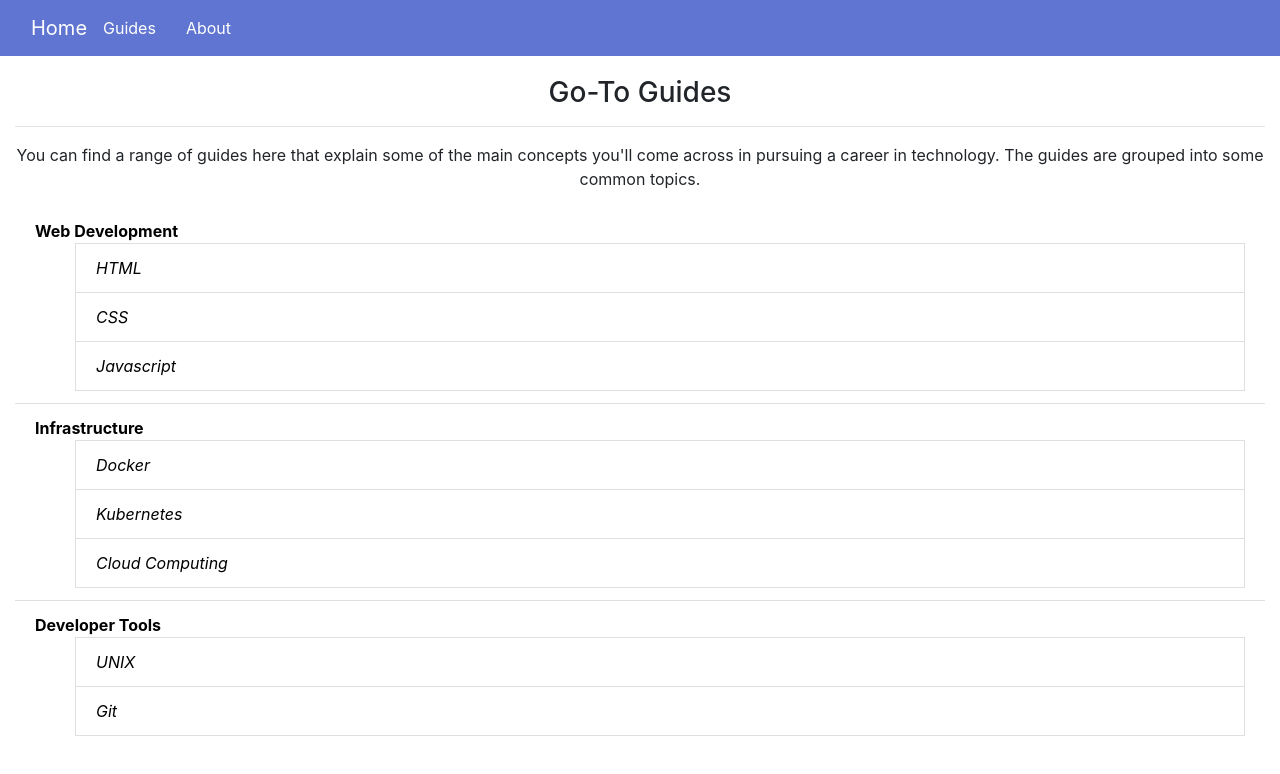
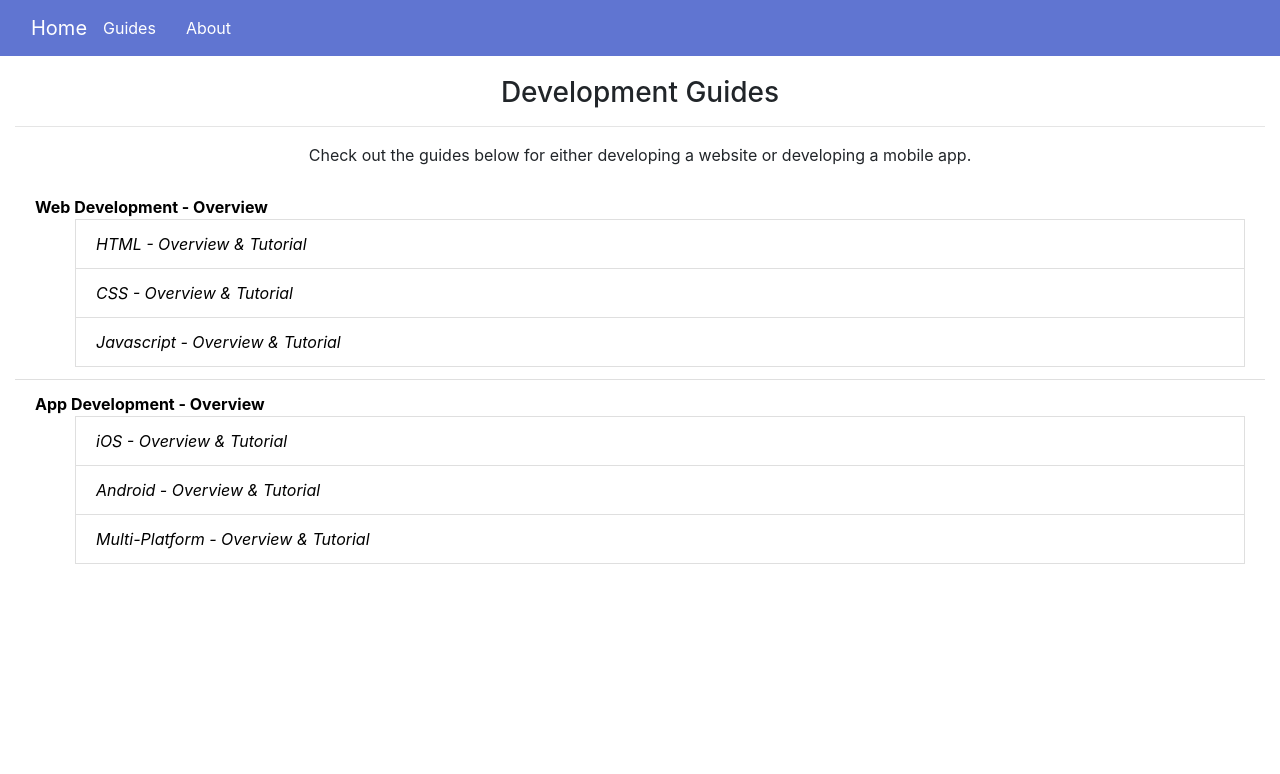
Before and after one commit to tashmulla/learn-first, an Angular app: page /guides in a window 1280 px wide. Shown: the top 774 px of the page. Built offline with nearby package versions, Linux system fonts and the light colour scheme.

Commit message:
feat(): changing homepage content; adding app development, removing infra/coding tools guides;

```diff
--- a/src/app/guides/guides.component.html
+++ b/src/app/guides/guides.component.html
@@ -1,32 +1,25 @@
 <body>
   <app-navbar></app-navbar>
-  <h3 class="guides-header">Go-To Guides</h3>
+  <h3 class="guides-header">Development Guides</h3>
   <div class="guides-intro col-sm-12">
     <hr>
-    <p>You can find a range of guides here that explain some of the main concepts you'll come across
-      in pursuing a career in technology. The guides are grouped into some common topics.
+    <p>Check out the guides below for either developing a website or developing a mobile app.
     </p>
   </div>
   <div class="guides-list col-sm-12">
     <ul class="list-group list-group-flush">
-      <li class="list-group-item"><a href="/guides/web-development" class="guides-title">Web Development</a>
+      <li class="list-group-item"><a href="/guides/web-development" class="guides-title">Web Development - Overview</a>
         <ul>
-          <li class="list-group-item"><a href="/guides/web-development/html" class="guides-item">HTML</a></li>
-          <li class="list-group-item"><a href="/guides/web-development/css" class="guides-item">CSS</a></li>
-          <li class="list-group-item"><a href="/guides/web-development/javascript" class="guides-item">Javascript</a></li>
+          <li class="list-group-item"><a href="/guides/web-development/html" class="guides-item">HTML - Overview & Tutorial</a></li>
+          <li class="list-group-item"><a href="/guides/web-development/css" class="guides-item">CSS - Overview & Tutorial</a></li>
+          <li class="list-group-item"><a href="/guides/web-development/javascript" class="guides-item">Javascript - Overview & Tutorial</a></li>
         </ul>
       </li>
-      <li class="list-group-item"><a href="/guides/infrastructure" class="guides-title">Infrastructure</a>
+      <li class="list-group-item"><a href="/guides" class="guides-title">App Development - Overview</a>
         <ul>
-          <li class="list-group-item"><a href="/guides" class="guides-item">Docker</a></li>
-          <li class="list-group-item"><a href="/guides" class="guides-item">Kubernetes</a></li>
-          <li class="list-group-item"><a href="/guides" class="guides-item">Cloud Computing</a></li>
-        </ul>
-      </li>
-      <li class="list-group-item"><a href="/guides/developer-tools" class="guides-title">Developer Tools</a>
-        <ul>
-          <li class="list-group-item"><a href="/guides" class="guides-item">UNIX</a></li>
-          <li class="list-group-item"><a href="/guides" class="guides-item">Git</a></li>
+          <li class="list-group-item"><a href="/guides" class="guides-item">iOS - Overview & Tutorial</a></li>
+          <li class="list-group-item"><a href="/guides" class="guides-item">Android - Overview & Tutorial</a></li>
+          <li class="list-group-item"><a href="/guides" class="guides-item">Multi-Platform - Overview & Tutorial</a></li>
         </ul>
       </li>
     </ul>
--- a/src/app/guides/web-development/html/html.component.html
+++ b/src/app/guides/web-development/html/html.component.html
@@ -1,6 +1,10 @@
 <body>
   <app-navbar></app-navbar>
   <h3>HTML</h3>
+  <br>
+  <h5>What is HTML</h5>
+  <br>
+  <h5>Different tags in HTML</h5>
   <br>
   <h5>Install VS Code</h5>
   <p>Live Server extension</p>
--- a/src/app/homepage/homepage.component.html
+++ b/src/app/homepage/homepage.component.html
@@ -1,14 +1,14 @@
 <div class="col-sm-12">
   <div class="intro col-sm-12">
-    <h3 class="main-header">Learn First</h3>
-    <h5 class="sub-header">Getting a head start in Software Development</h5>
+    <h3 class="main-header">Code Your Idea</h3>
+    <h5 class="sub-header">Your head-start to making websites and mobile apps from scratch</h5>
     <hr>
   </div>
   <div class="main-intro col-md-6">
     <br>
-    <p><b>Software Development</b> is a great path to follow. I created this space
-      to help at least 1 person learn more about common software development ideas before
-      diving in.
+    <p>Making your own website or mobile app should be fun and easy. That's why <b>Code Your Idea</b>
+       is here to help you learn everything you need to know to get your best ideas turned into
+      a website or app!
     </p>
     <img src="../../assets/homepage-mac.jpg" class="homepage-mac">
   </div>
```
